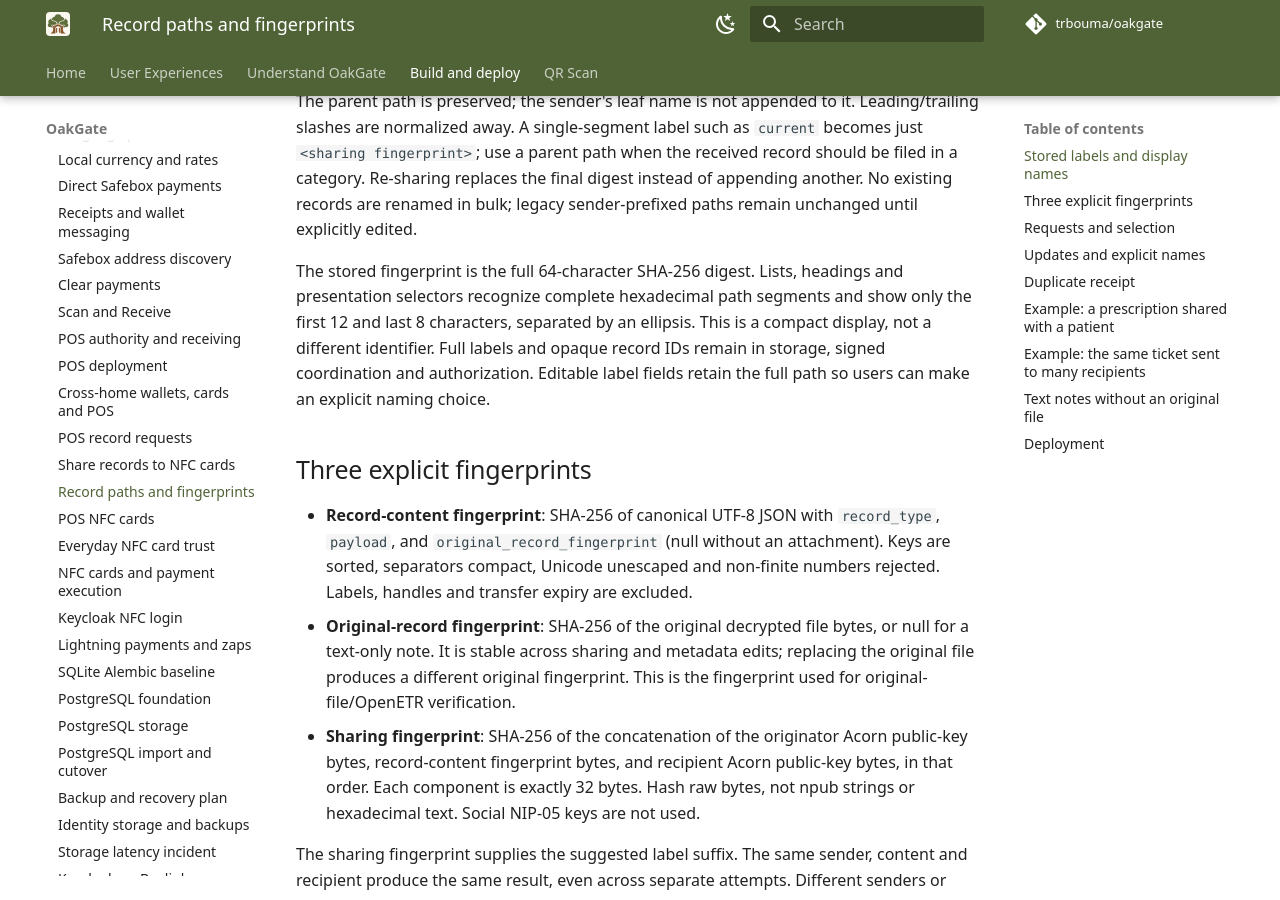
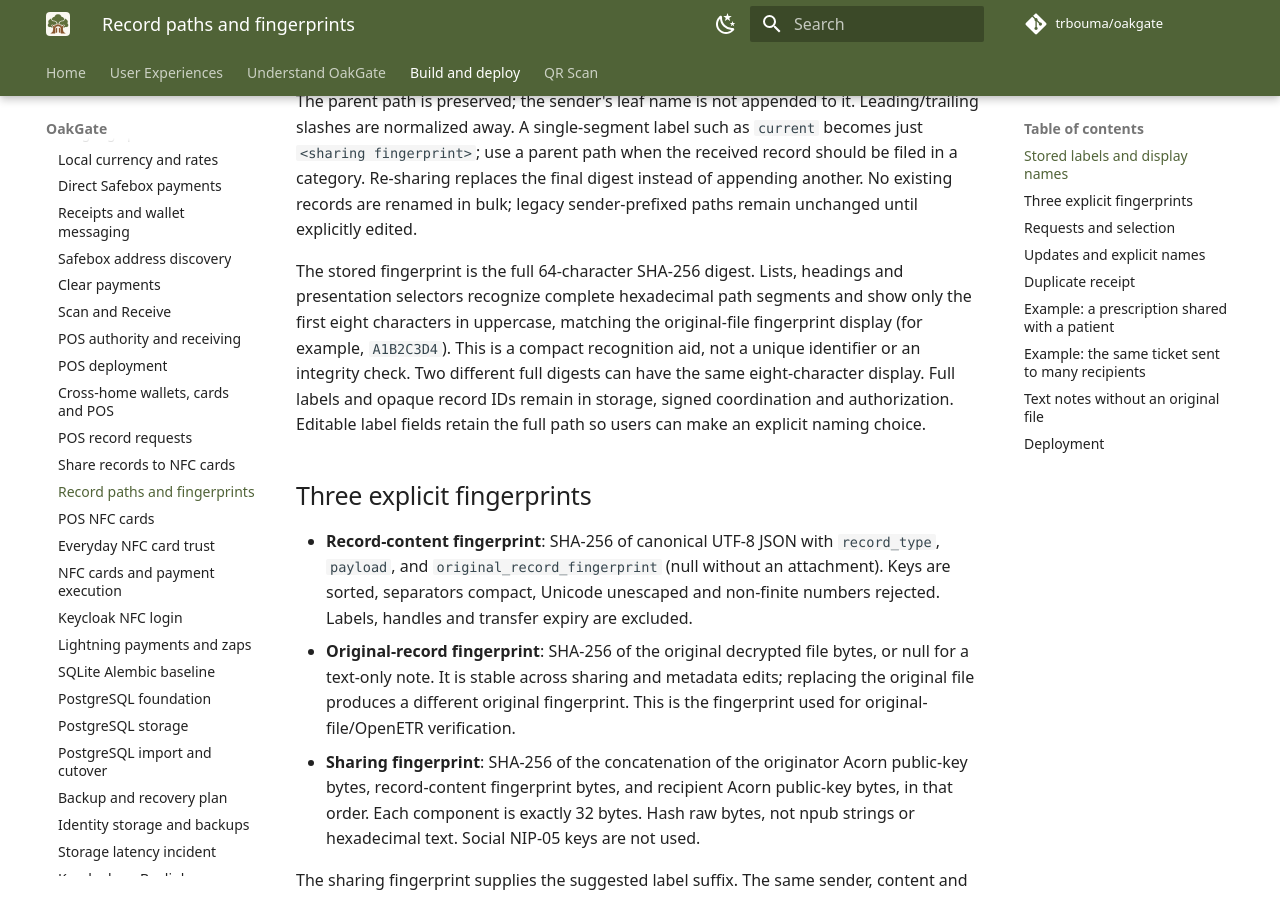
Before and after one commit to trbouma/oakgate, an MkDocs documentation site: the page built from docs/041-record-fingerprint-labels.md, in a window 1280 px wide and 900 px high, scrolled down 383 px. Built offline with MkDocs 1.6.1 and Material for MkDocs 9.7.7, drawn with Linux system fonts in a browser that asks for light colours; comment, search, counter and statistics services are not loaded.

Commit message:
fix: display compact record fingerprints in wallet and POS
Use eight uppercase characters, prevent label overflow, and refresh
browser assets while preserving full stored labels and identifiers.

```diff
--- a/app/static/record-request.js
+++ b/app/static/record-request.js
@@ -1,6 +1,6 @@
 'use strict';
 (() => {
- function recordLabel(value){const parts=value.replace(/^\/+|\/+$/g,'').split('/');const fingerprint=[...parts].reverse().find(p=>/^[a-f0-9]{64}$/i.test(p));return fingerprint?fingerprint.slice(0,12).toLowerCase()+'…'+fingerprint.slice(-8).toLowerCase():parts.at(-1);}
+ function recordLabel(value){const parts=value.replace(/^\/+|\/+$/g,'').split('/');const fingerprint=[...parts].reverse().find(p=>/^[a-f0-9]{64}$/i.test(p));return fingerprint?fingerprint.slice(0,8).toUpperCase():parts.at(-1);}
 
  const root=document.getElementById('record-request');if(!root)return;
  if(root.dataset.signedIn!=='yes'){document.getElementById('record-request-reload').onclick=()=>location.reload();return;}
@@ -13,7 +13,7 @@
  call('details').then(result=>{
   records=result.records;
   const multiple=records.length>1;
-  document.getElementById('record-request-details').textContent=`${result.name} requests your ${result.label} ${multiple?'records':'record'}.`;
+  document.getElementById('record-request-details').textContent=`${result.name} requests your ${recordLabel(result.label)} ${multiple?'records':'record'}.`;
   button.textContent=multiple?'Present selected records':`Present ${recordLabel(records[0].label)}`;
   if(multiple){
    document.getElementById('record-request-choices').hidden=false;
--- a/app/static/style.css
+++ b/app/static/style.css
@@ -611,3 +611,7 @@
 .record-request-option span { min-width:0; overflow-wrap:anywhere; line-height:1.4; }
 .record-request-option:focus-within { outline:2px solid var(--accent); outline-offset:2px; }
 .record-request-option input[type="checkbox"] { width:24px; height:24px; flex:0 0 24px; margin:0; }
+
+/* Keep record names and fingerprint choices within narrow screens. */
+.record-list a,.record-request-option{overflow-wrap:anywhere;min-width:0}
+#record-request-details{overflow-wrap:anywhere}
--- a/docs/041-record-fingerprint-labels.md
+++ b/docs/041-record-fingerprint-labels.md
@@ -18,8 +18,10 @@
 
 The stored fingerprint is the full 64-character SHA-256 digest. Lists, headings
 and presentation selectors recognize complete hexadecimal path segments and show
-only the first 12 and last 8 characters, separated by an ellipsis. This is a
-compact display, not a different identifier. Full labels and opaque record IDs
+only the first eight characters in uppercase, matching the original-file
+fingerprint display (for example, `A1B2C3D4`). This is a
+compact recognition aid, not a unique identifier or an integrity check.
+Two different full digests can have the same eight-character display. Full labels and opaque record IDs
 remain in storage, signed coordination and authorization. Editable label fields
 retain the full path so users can make an explicit naming choice.
 
--- a/pos/static/records.js
+++ b/pos/static/records.js
@@ -1,6 +1,6 @@
 'use strict';
 (() => {
- function recordLabel(value){const parts=value.replace(/^\/+|\/+$/g,'').split('/');const fingerprint=[...parts].reverse().find(p=>/^[a-f0-9]{64}$/i.test(p));return fingerprint?fingerprint.slice(0,12).toLowerCase()+'…'+fingerprint.slice(-8).toLowerCase():parts.at(-1);}
+ function recordLabel(value){const parts=value.replace(/^\/+|\/+$/g,'').split('/');const fingerprint=[...parts].reverse().find(p=>/^[a-f0-9]{64}$/i.test(p));return fingerprint?fingerprint.slice(0,8).toUpperCase():parts.at(-1);}
 
  const $=id=>document.getElementById(id);
  let signed, id, requestedLabel, expires=0, generation=0, timer, expiryTimer, reader, imageURL, busy=false, displayGeneration=0;
--- a/pos/static/terminal.css
+++ b/pos/static/terminal.css
@@ -32,3 +32,8 @@
 #record-pdf-controls { display:flex; align-items:center; gap:8px; }
 #record-pdf-controls[hidden] { display:none; }
 #record-pdf-controls button { flex:1; min-height:48px; }
+
+/* Long custom labels must not force the terminal wider than the screen. */
+#record-label,#record-status{overflow-wrap:anywhere;min-width:0}
+#record-result,#record-choice-wrap{min-width:0;max-width:100%}
+#record-choice{width:100%;min-width:0;max-width:100%}
```
Also changed, not shown: 8 other files.
